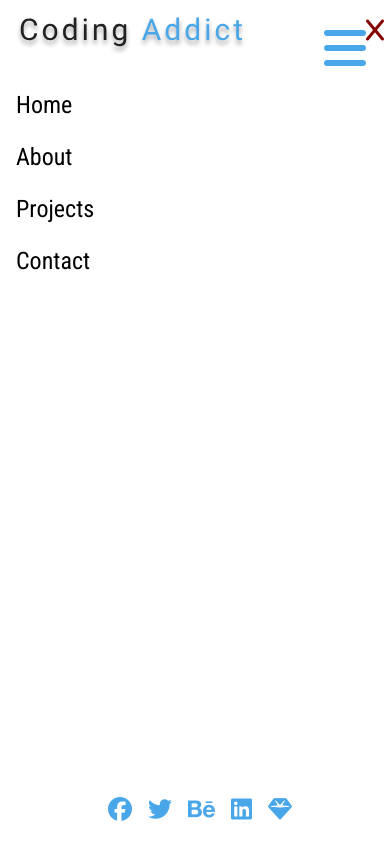
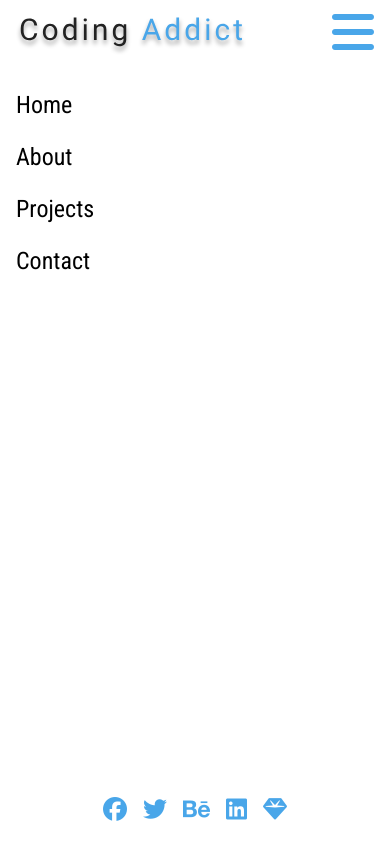
Before and after one commit to adswhitehouse/sidebar, a plain HTML site: page index.html in a window 390 px wide. Both pictures are taken after a click on the button 345 px from the left and 50 px from the top of the page. Drawn offline with Linux system fonts and the light colour scheme.

Commit message:
refined code

```diff
--- a/index.html
+++ b/index.html
@@ -17,9 +17,8 @@
 </head>
 
 <body>
-
-  <nav class="nav-list jsNavList">
-    <button class="hamburger jsHamburger"><i class="fa-solid fa-bars"></i></button>
+  <button class="hamburger jsHamburger"><i class="fa-solid fa-bars"></i></button>
+  <aside class="nav-list jsNavList">
     <div>
       <div class="logo">
         <img src="./images/logo.svg" alt="company logo">
@@ -39,7 +38,7 @@
       <li><a href="./index.html"><i class="fa-brands fa-linkedin"></i></a></li>
       <li><a href="./index.html"><i class="fa-solid fa-gem"></i></a></li>
     </ul>
-  </nav>
+  </aside>
   <script src="./script.js"></script>
 </body>
 
--- a/styles.css
+++ b/styles.css
@@ -58,20 +58,19 @@ body {
 }
 
 .nav-list {
+  width: 25rem;
   background-color: #fff;
   height: 100vh;
   display: flex;
   flex-direction: column;
   justify-content: space-between;
   padding: 0.5rem 0 1rem 0;
-
-  width: 0;
-  overflow: hidden;
+  transform: translate(-100%);
   transition: 0.5s;
 }
 
 .nav-list-show {
-  width: 25rem;
+  transform: translate(0);
 }
 
 .logo {
@@ -126,6 +125,7 @@ body {
 .links a:hover {
   background-color: #49a6e9;
   color: #fff;
+  padding-left: 2rem;
 }
 
 .social-links {
@@ -141,16 +141,27 @@ body {
 
 .hamburger {
   position: absolute;
-  top: 1.5rem;
-  right: 1.5rem;
+  top: 0.5rem;
+  right: 1rem;
   font-size: 3rem;
   background-color: transparent;
   border: none;
   cursor: pointer;
   color: #49a6e9;
   transition: 0.5s;
+  z-index: 1;
 }
 
 .hamburger:hover {
   opacity: 0.5;
 }
+
+@media screen and (max-width: 35rem) {
+  .nav-list {
+    width: 100%;
+  }
+
+  .close {
+    display: none;
+  }
+}
```
